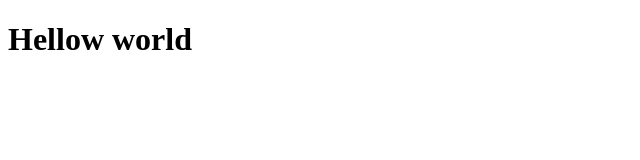
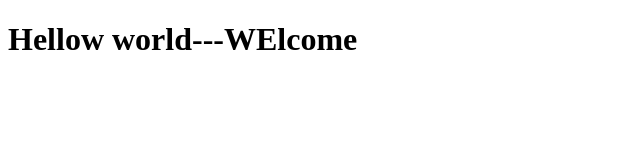
Before and after one commit to AhsanAliButt/bootcamp201, a plain HTML site: page index.html in a window 1280 px wide. Shown: the whole page, without its empty margins (0-640 px from the left). Drawn offline with Linux system fonts and the light colour scheme.

Commit message:
Welcome index html

```diff
--- a/index.html
+++ b/index.html
@@ -7,6 +7,6 @@
     <title>Document</title>
 </head>
 <body>
-    <h1>Hellow world </h1>
+    <h1>Hellow world---WElcome </h1>
 </body>
 </html>
```
